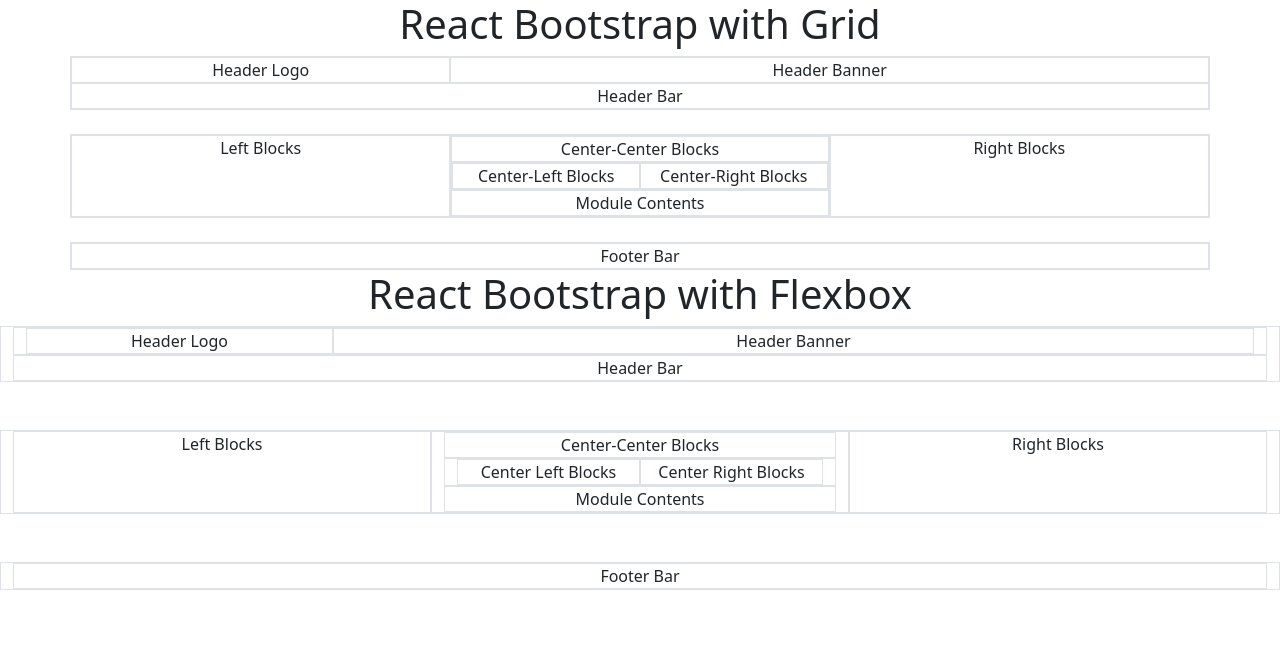
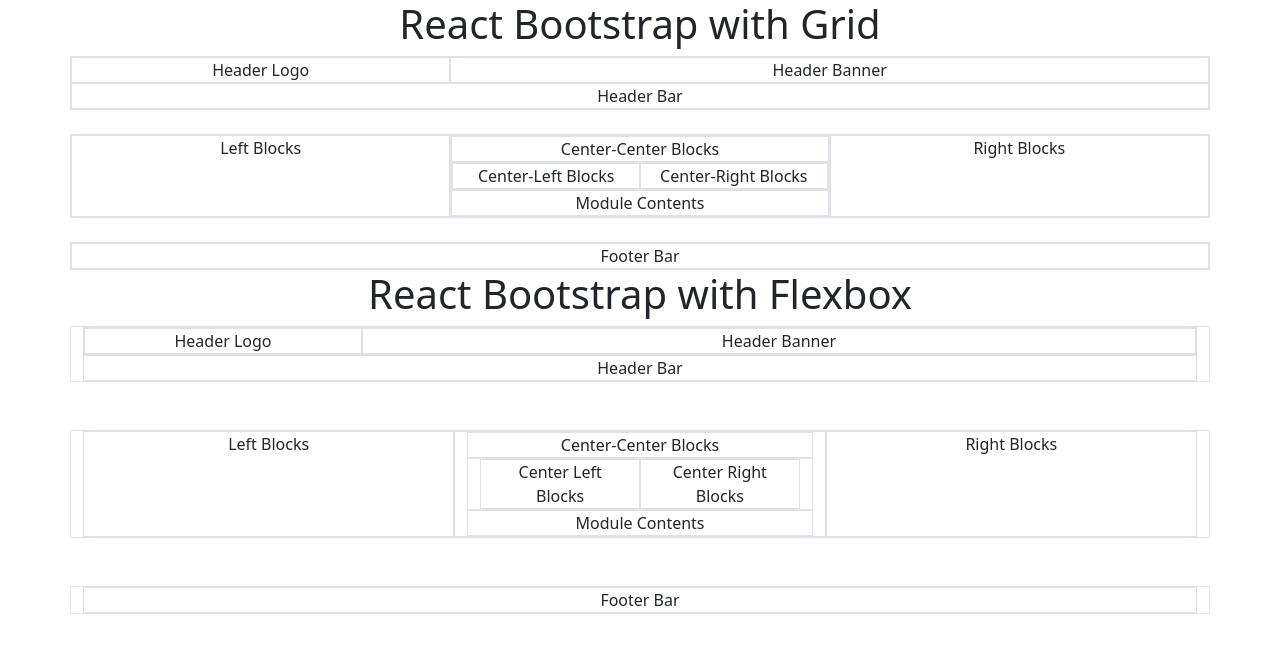
Before and after one commit to saurabhcodes25/DashView, a React (Create React App) app: page / in a window 1280 px wide. Shown: the top 652 px of the page. Built offline with nearby package versions, Linux system fonts and the light colour scheme.

Commit message:
improved flexbox

```diff
--- a/src/App.js
+++ b/src/App.js
@@ -80,11 +80,11 @@
 
       {/* upper */}
 
-      <Container fluid className='border border-1'>
-        <Container fluid className='d-flex border border-1'>
+      <Container className='border border-1'>
+        <div fluid className='d-flex border border-1'>
           <div className=' border border-1 w-25' >Header Logo</div>
           <div className='border border-1 w-75'>Header Banner</div>
-        </Container>
+        </div>
         <div className=' border border-1'>Header Bar</div>
       </Container>
 
@@ -96,26 +96,26 @@
 
       {/*middle*/}
 
-      <Container fluid className='d-flex border border-1 '>
+      <Container  className='d-flex border border-1 '>
 
-        <Container fluid className='text-center border border-1 '>
+        <Container className='text-center border border-1 '>
           <div >Left Blocks</div>
         </Container>
 
 
-        <Container fluid className='border border-1'>
+        <Container  className='border border-1'>
           <div className='border border-1'>Center-Center Blocks</div>
 
-          <Container fluid className='d-flex border border-1'>
-            <Container fluid className=' border border-1 ' >Center Left Blocks</Container>
-            <Container fluid className='border border-1'>Center Right Blocks</Container>
+          <Container className='d-flex border border-1'>
+            <Container className=' border border-1 ' >Center Left Blocks</Container>
+            <Container className='border border-1'>Center Right Blocks</Container>
           </Container>
           <div className=' border border-1'>Module Contents</div>
         </Container>
 
 
 
-        <Container fluid className='text-center border border-1'>
+        <Container className='text-center border border-1'>
           <div>Right Blocks</div>
         </Container>
 
@@ -130,7 +130,7 @@
 
       {/* lower one */}
 
-      <Container fluid className='border border-1'>
+      <Container  className='border border-1'>
         <Container fluid className='border border-1'>
           Footer Bar
         </Container>
```
